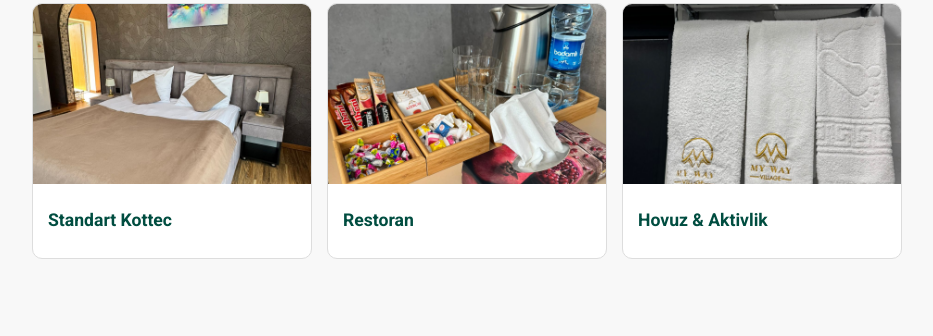
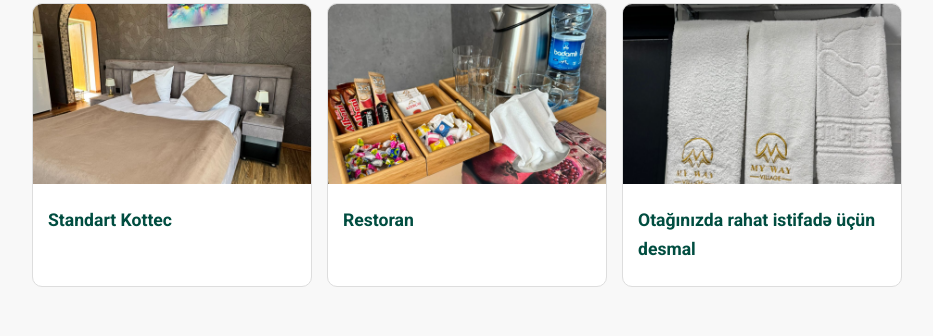
Before and after one commit to Tural-98/Ismayilli-MyWay-Hotel, a plain HTML site: page index.html in a window 1280 px wide. Shown: the part 1162-1498 px from the top of the page, without its empty margins (173-1106 px from the left). Drawn offline with Linux system fonts and the light colour scheme.

Commit message:
Update index.html

```diff
--- a/index.html
+++ b/index.html
@@ -203,7 +203,7 @@
       <div class="card">
         <img src="images/desmal.jpeg" alt="Hovuz">
         <div class="card-content">
-          <h3>Hovuz & Aktivlik</h3>
+          <h3>Otağınızda rahat istifadə üçün desmal</h3>
           <p> </p>
         </div>
       </div>
```
